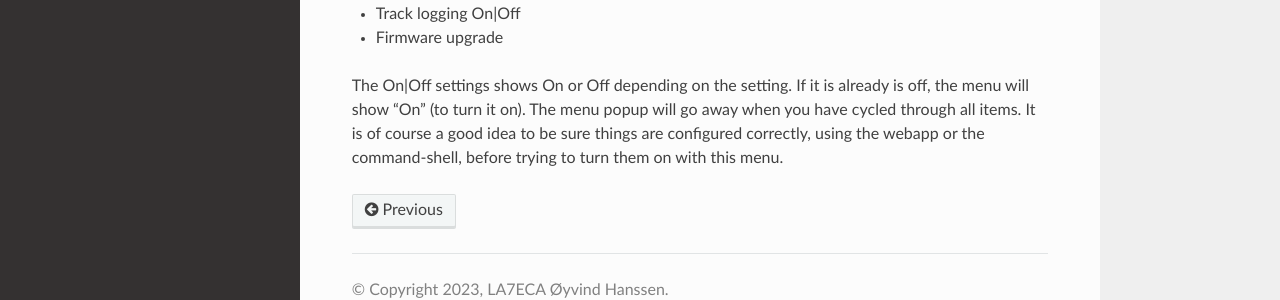
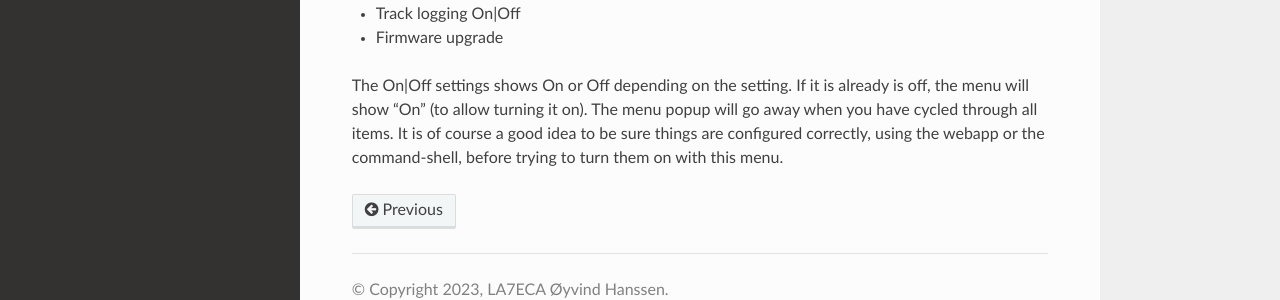
Before and after one commit to Hamlabs/ArcticTracker-docs, a Sphinx documentation site: the page built from docs/setup.rst, in a window 1280 px wide and 900 px high, scrolled down 3632 px. Shown: the part 541-841 px from the top of the window. Built offline with Sphinx 7.4.7 and the Read the Docs theme 3.1.0, drawn with Linux system fonts in a browser that asks for light colours; pages that are not in the unit, such as notebooks, are missing from menus.

Commit message:
Update setup.rst

```diff
--- a/docs/setup.rst
+++ b/docs/setup.rst
@@ -100,4 +100,4 @@ Press and hold the button in about one second to activate a menu on the display.
 * Track logging On|Off
 * Firmware upgrade
 
-The On|Off settings shows On or Off depending on the setting. If it is already is off, the menu will show "On" (to turn it on). The menu popup will go away when you have cycled through all items. It is of course a good idea to be sure things are configured correctly, using the webapp or the command-shell, before trying to turn them on with this menu.
+The On|Off settings shows On or Off depending on the setting. If it is already is off, the menu will show "On" (to allow turning it on). The menu popup will go away when you have cycled through all items. It is of course a good idea to be sure things are configured correctly, using the webapp or the command-shell, before trying to turn them on with this menu.
```
